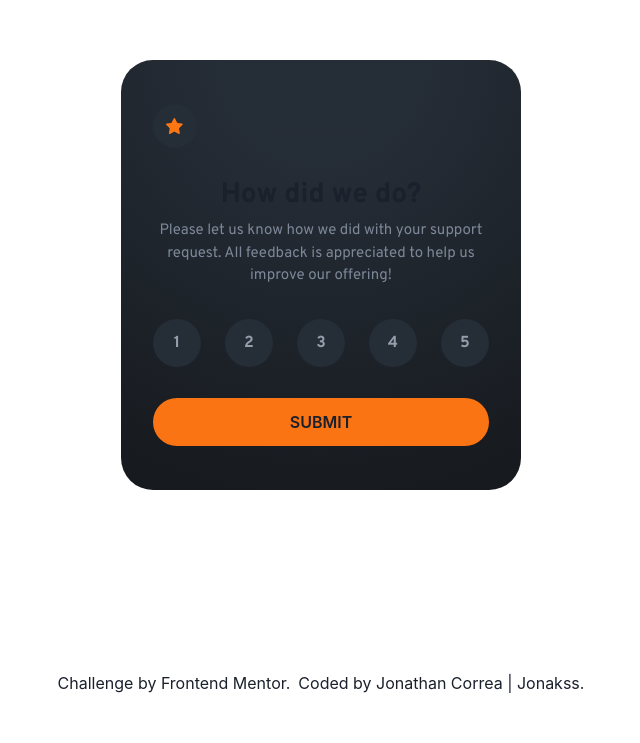
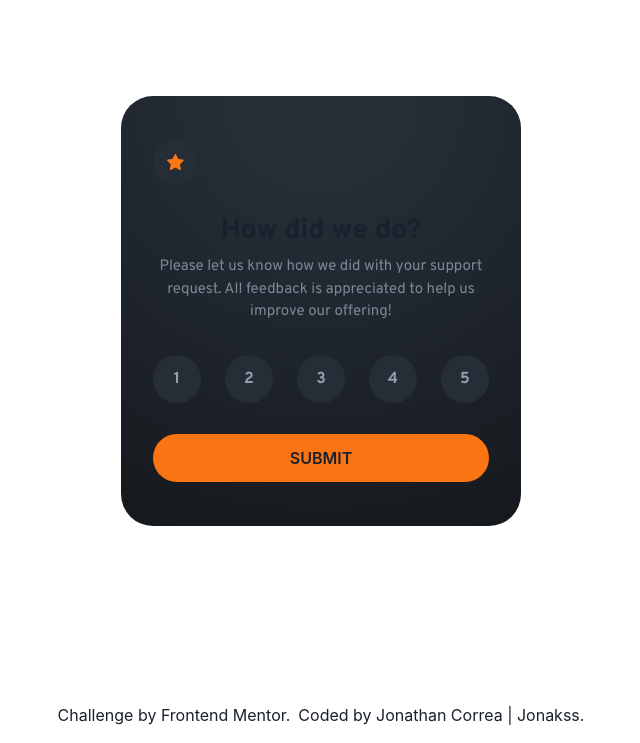
Before and after one commit to Jonakss/react_rating_component, a React (Vite) app: page / in a window 1280 px wide. Shown: the part 121-864 px from the top of the page, without its empty margins (351-991 px from the left). Built offline with nearby package versions, Linux system fonts and the light colour scheme.

Commit message:
update: change footer position

```diff
--- a/src/App.tsx
+++ b/src/App.tsx
@@ -5,18 +5,20 @@ import RatingPanel from './rating'
 function App() {
   return (
     <Grid
-      templateRows='1fr auto'
+      templateRows='1fr'
       templateColumns='auto'
       gap={4}
       bgColor={'background'}
       minH="100vh"
       minW={'375px'}
       w={'100vw'}
-      justifyContent={'center'}>
+      justifyContent={'center'}
+      alignItems={'center'}
+      >
       <Center as='main'>
         <RatingPanel />
       </Center>
-      <Flex py={'1rem'} as={'footer'} className="attribution" alignItems={'center'} justifySelf={'center'} direction={{base: 'column', md: 'row'}} gap={2}>
+      <Flex py={'1rem'} as={'footer'} className="attribution" alignItems={'center'} justifySelf={'center'} direction={{base: 'column', md: 'row'}} gap={2} position={'absolute'} bottom={0}>
         <Box>Challenge by <a href="https://www.frontendmentor.io?ref=challenge" target="_blank">Frontend Mentor</a>.</Box>
         <Box>Coded by <a href="https://github.com/Jonakss">Jonathan Correa | Jonakss</a>.</Box>
       </Flex>
```
